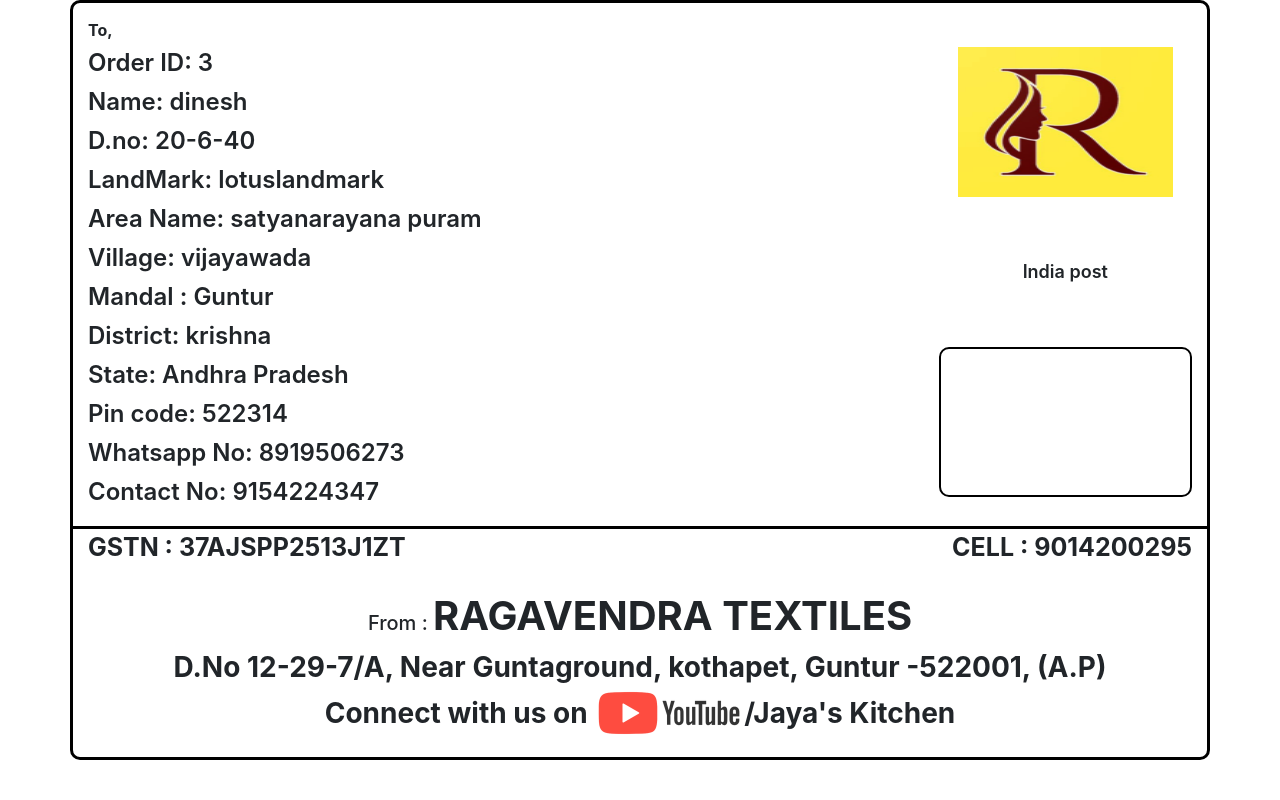
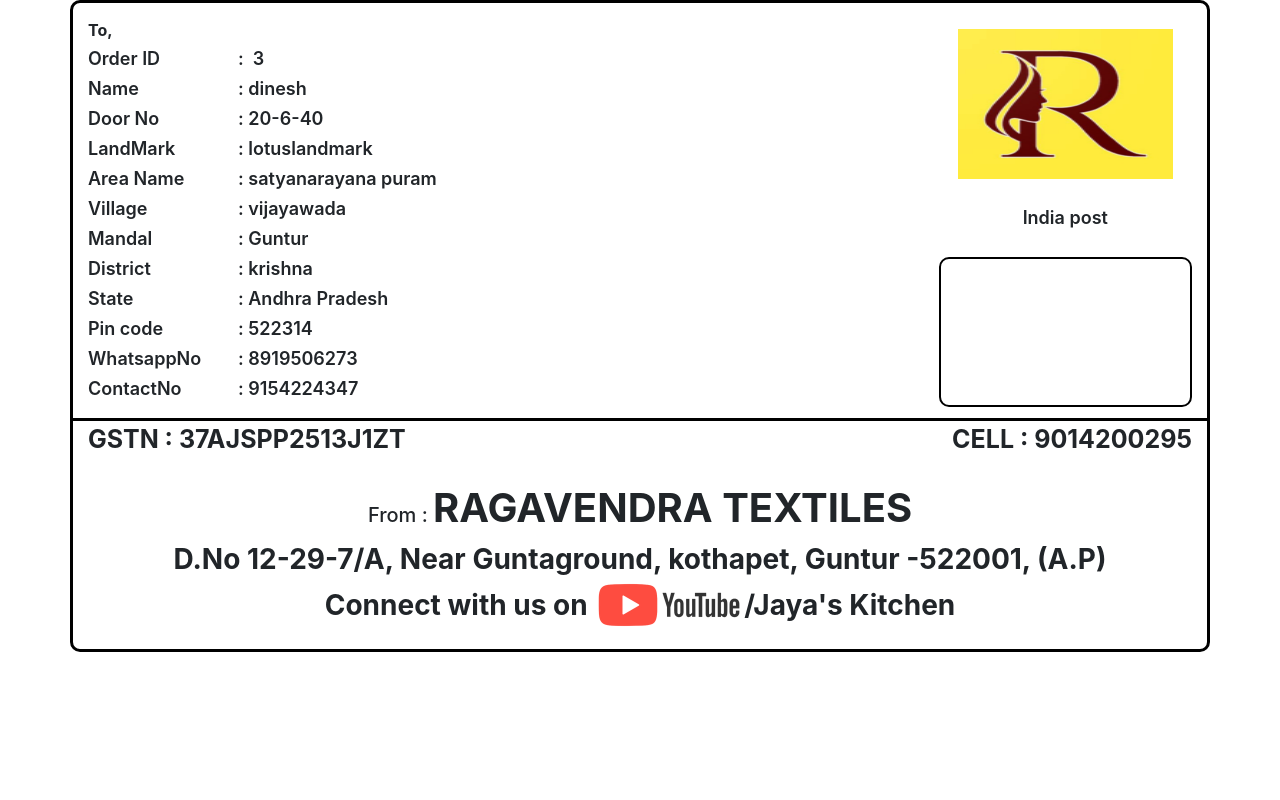
Before and after one commit to DT7Solutions/Raghavendra-onohoisting, a Django app: page /print_order/3/ in a window 1280 px wide. Run offline with Django 3.2, Linux system fonts and the light colour scheme; data comes from the database, SQL or seed files in the repository; some libraries are stand-ins or nearby versions.

Commit message:
fixed print oders

```diff
--- a/myapp/templates/static_pages/print_order_template.html
+++ b/myapp/templates/static_pages/print_order_template.html
@@ -56,29 +56,29 @@
                     <li style="margin-bottom: 3px;"><strong >To,</strong></li>
 
                     <li style="font-weight: 600;
-                   font-size:x-large;margin-bottom: 3px;">Order ID: {{ order.OrderID }}</li>
+                   font-size: large;margin-bottom: 3px;"><span style="width: 150px; display: inline-block;">Order ID </span>:&nbsp; {{ order.OrderID }}</li>
                     <li style="font-weight: 600;
-                    font-size:x-large;margin-bottom: 3px;">Name: {{ order.Name }}</li>
+                    font-size: large;margin-bottom: 3px;"><span style="width: 150px; display: inline-block;">Name </span>:&nbsp;{{ order.Name }}</li>
                     <li style="font-weight: 600;
-                    font-size:x-large;margin-bottom: 3px;">D.no: {{ order.Dono }}</li>
+                    font-size: large;margin-bottom: 3px;"><span style="width: 150px; display: inline-block;">Door No</span>:&nbsp;{{ order.Dono }}</li>
                     <li style="font-weight: 600;
-                    font-size:x-large;margin-bottom: 3px;">LandMark: {{ order.LandMark }}</li>
+                    font-size: large;margin-bottom: 3px;"><span style="width: 150px; display: inline-block;">LandMark</span>:&nbsp;{{ order.LandMark }}</li>
                     <li style="font-weight: 600;
-                    font-size:x-large;margin-bottom: 3px;">Area Name: {{ order.Area_name }}</li>
+                    font-size: large;margin-bottom: 3px;"><span style="width: 150px; display: inline-block;">Area Name</span>:&nbsp;{{ order.Area_name }}</li>
                     <li style="font-weight: 600;
-                    font-size:x-large;margin-bottom: 3px;">Village: {{ order.Village }}</li>
+                    font-size: large;margin-bottom: 3px;"><span style="width: 150px; display: inline-block;">Village</span>:&nbsp;{{ order.Village }}</li>
                     <li style="font-weight: 600;
-                    font-size:x-large;margin-bottom: 3px;">Mandal : {{ order.Mandal  }}</li>
+                    font-size: large;margin-bottom: 3px;"><span style="width: 150px; display: inline-block;">Mandal</span>:&nbsp;{{ order.Mandal  }}</li>
                     <li style="font-weight: 600;
-                    font-size:x-large;margin-bottom: 3px;">District: {{ order.District }}</li>
+                    font-size: large;margin-bottom: 3px;"><span style="width: 150px; display: inline-block;">District</span>:&nbsp;{{ order.District }}</li>
                     <li style="font-weight: 600;
-                    font-size:x-large;margin-bottom: 3px;">State: {{ order.State}}</li>
+                    font-size: large;margin-bottom: 3px;"><span style="width: 150px; display: inline-block;">State</span>:&nbsp;{{ order.State}}</li>
                     <li style="font-weight: 600;
-                    font-size: x-large;margin-bottom: 3px;">Pin code: {{ order.Postal_code }}</li>
+                    font-size: large;margin-bottom: 3px;"><span style="width: 150px; display: inline-block;">Pin code</span>:&nbsp;{{ order.Postal_code }}</li>
                     <li style="font-weight: 600;
-                    font-size: x-large;margin-bottom: 3px;">Whatsapp No: {{ order.WhatsappNo }}</li>
+                    font-size: large;margin-bottom: 3px;"><span style="width: 150px; display: inline-block;">WhatsappNo</span>:&nbsp;{{ order.WhatsappNo }}</li>
                     <li style="font-weight: 600;
-                    font-size: x-large;margin-bottom: 3px;">Contact No: {{ order.ContactNo }}</li>
+                    font-size: large;margin-bottom: 3px;"><span style="width: 150px; display: inline-block;">ContactNo </span>:&nbsp;{{ order.ContactNo }}</li>
                 </ul>
 
             </div>
```
